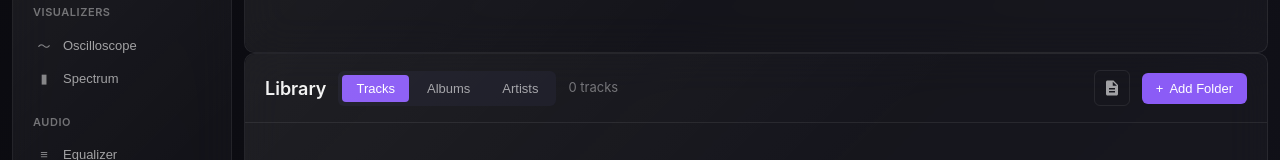
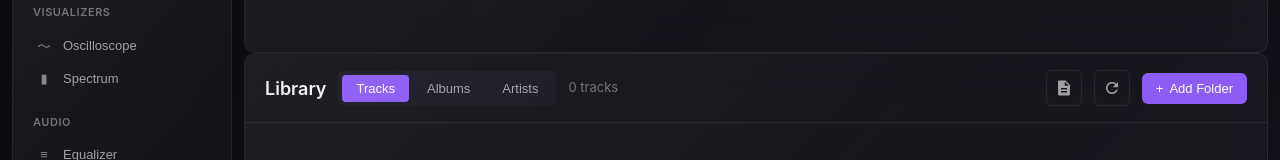
Before and after one commit to Boof2015/astra, a React (Vite) app: page / in a window 1280 px wide. Shown: the part 187-347 px from the top of the page. Built offline with nearby package versions, Linux system fonts and the light colour scheme.

Commit message:
feat: add rescan library button to re-extract artwork

```diff
--- a/src/renderer/components/layout/MainContent.tsx
+++ b/src/renderer/components/layout/MainContent.tsx
@@ -38,6 +38,7 @@ export default function MainContent() {
     scanProgress,
     loadLibrary,
     addFolder,
+    rescan,
     setViewMode,
     selectAlbum,
     selectArtist,
@@ -159,6 +160,11 @@ export default function MainContent() {
           <button className="icon-btn" onClick={handleOpenFile} title="Open File">
             <svg width="18" height="18" viewBox="0 0 24 24" fill="currentColor">
               <path d="M14 2H6c-1.1 0-1.99.9-1.99 2L4 20c0 1.1.89 2 1.99 2H18c1.1 0 2-.9 2-2V8l-6-6zm2 16H8v-2h8v2zm0-4H8v-2h8v2zm-3-5V3.5L18.5 9H13z"/>
+            </svg>
+          </button>
+          <button className="icon-btn" onClick={rescan} title="Rescan Library" disabled={isScanning}>
+            <svg width="18" height="18" viewBox="0 0 24 24" fill="currentColor">
+              <path d="M17.65 6.35C16.2 4.9 14.21 4 12 4c-4.42 0-7.99 3.58-7.99 8s3.57 8 7.99 8c3.73 0 6.84-2.55 7.73-6h-2.08c-.82 2.33-3.04 4-5.65 4-3.31 0-6-2.69-6-6s2.69-6 6-6c1.66 0 3.14.69 4.22 1.78L13 11h7V4l-2.35 2.35z"/>
             </svg>
           </button>
           <button className="add-folder-btn" onClick={addFolder}>
```
